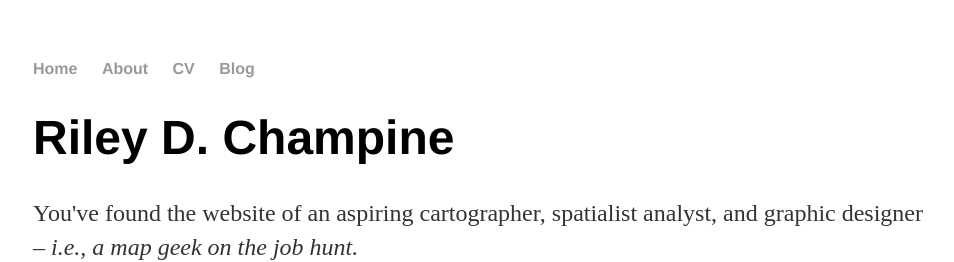
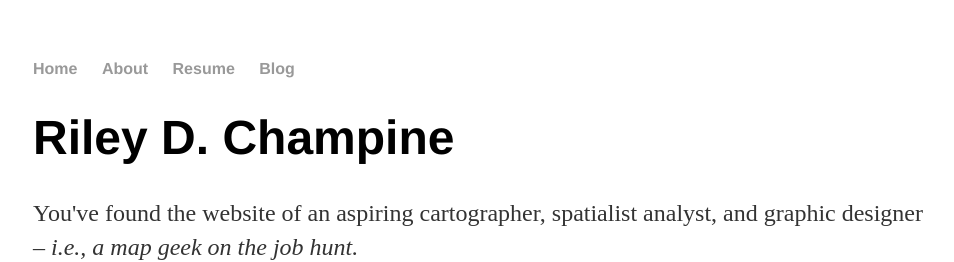
Before and after one commit to rileydchampine/rileydchampine.github.io, a Jekyll site: the page built from index.html, in a window 1280 px wide. Shown: the top 262 px of the page, without its empty margins (159-1113 px from the left). Built offline with Jekyll 4.4.1, drawn with Linux system fonts in a browser that asks for light colours.

Commit message:
Update default.html

```diff
--- a/_layouts/default.html
+++ b/_layouts/default.html
@@ -10,7 +10,7 @@
 	    		<ul>
 	        		<li><a href="/">Home</a></li>
 		        	<li><a href="/about">About</a></li>
-	        		<li><a href="/cv">CV</a></li>
+	        		<li><a href="/resume.html">Resume</a></li>
 	        		<li><a href="/blog">Blog</a></li>
 	    		</ul>
 			</nav>
```
